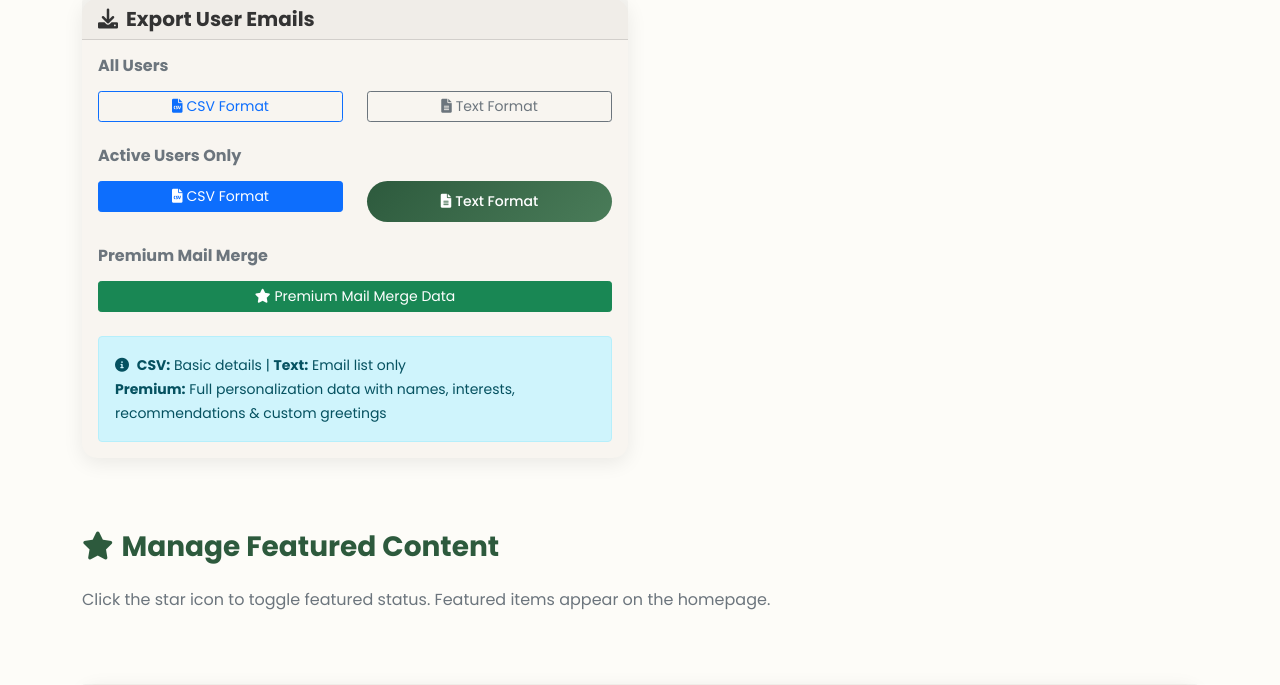
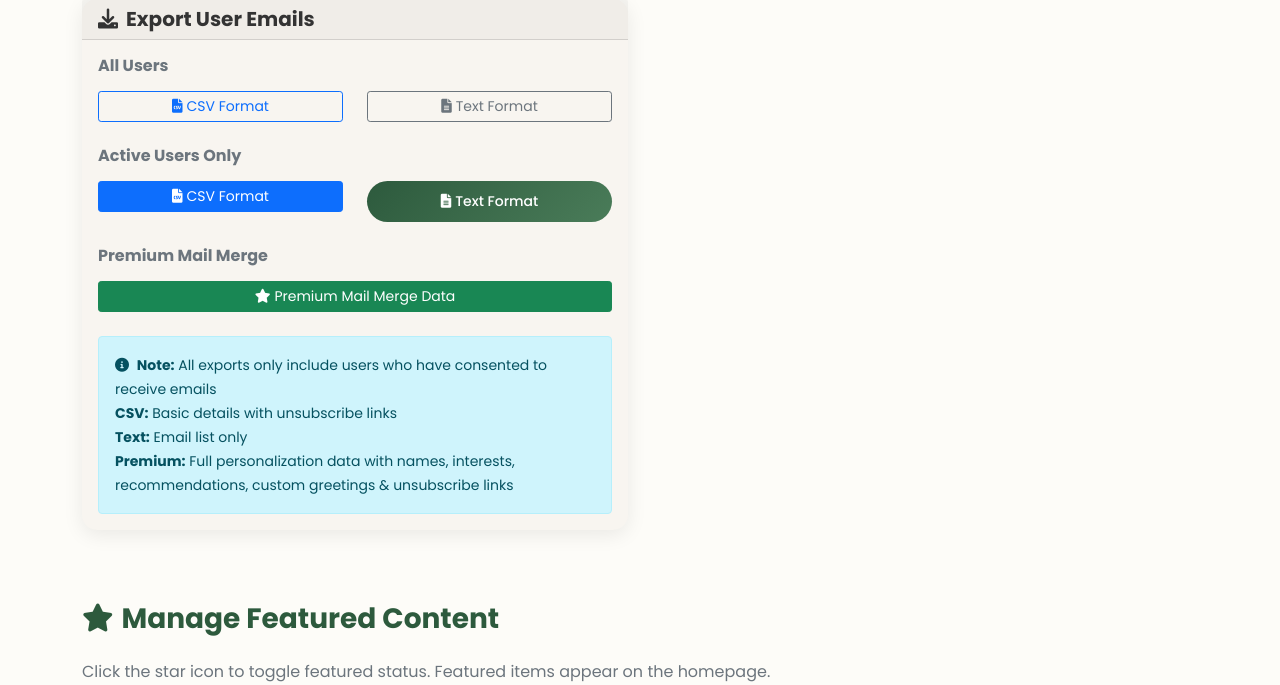
Before and after one commit to dsneed123/HygGeo, a Django app: page /admin/dashboard/ in a window 1280 px wide; the page is wider, and only the part inside the window is pictured. Shown: the part 2245-2930 px from the top of that part. Run offline with Django 5.2, Linux system fonts and the light colour scheme; a user stored in the database is signed in; data comes from the database, SQL or seed files in the repository; some libraries are stand-ins or nearby versions.

Commit message:
email list fix

```diff
--- a/HygGeo/accounts/models.py
+++ b/HygGeo/accounts/models.py
@@ -48,7 +48,8 @@ class UserProfile(models.Model):
 
     def get_unsubscribe_url(self):
         from django.urls import reverse
-        return reverse('unsubscribe', kwargs={'token': self.unsubscribe_token})
+        # Include ?confirm=1 for one-click unsubscribe (email best practice)
+        return reverse('unsubscribe', kwargs={'token': self.unsubscribe_token}) + '?confirm=1'
 
 class TravelSurvey(models.Model):
     """Survey responses for travel interests and preferences"""
--- a/HygGeo/accounts/templates/accounts/unsubscribe_confirm.html
+++ b/HygGeo/accounts/templates/accounts/unsubscribe_confirm.html
@@ -44,6 +44,10 @@
                         </a>
                     </form>
 
+                    <p class="text-muted small">
+                        <strong>Quick Link:</strong> <a href="{% url 'unsubscribe' token %}?confirm=1">Click here to unsubscribe immediately</a> without confirmation.
+                    </p>
+
                     <hr class="my-4">
 
                     <p class="text-muted small">
--- a/HygGeo/accounts/templates/accounts/unsubscribe_success.html
+++ b/HygGeo/accounts/templates/accounts/unsubscribe_success.html
@@ -40,7 +40,7 @@
                     <hr class="my-4">
 
                     <p class="text-muted small">
-                        Changed your mind? You can <a href="{% url 'resubscribe' user.userprofile.unsubscribe_token %}">resubscribe here</a> at any time.
+                        Changed your mind? You can <a href="{% url 'resubscribe' token %}?confirm=1">resubscribe here</a> at any time.
                     </p>
 
                     <p class="text-muted small">
--- a/HygGeo/accounts/templates/admin-dashboard.html
+++ b/HygGeo/accounts/templates/admin-dashboard.html
@@ -330,8 +330,10 @@
                         <div class="alert alert-info mt-3 mb-0">
                             <small>
                                 <i class="fas fa-info-circle me-1"></i>
-                                <strong>CSV:</strong> Basic details | <strong>Text:</strong> Email list only<br>
-                                <strong>Premium:</strong> Full personalization data with names, interests, recommendations & custom greetings
+                                <strong>Note:</strong> All exports only include users who have consented to receive emails<br>
+                                <strong>CSV:</strong> Basic details with unsubscribe links<br>
+                                <strong>Text:</strong> Email list only<br>
+                                <strong>Premium:</strong> Full personalization data with names, interests, recommendations, custom greetings & unsubscribe links
                             </small>
                         </div>
                     </div>
--- a/HygGeo/accounts/views.py
+++ b/HygGeo/accounts/views.py
@@ -450,7 +450,7 @@ def admin_dashboard(request):
 
 @user_passes_test(lambda u: u.is_staff, login_url='/accounts/login/')
 def export_all_emails_csv(request):
-    """Export all user emails as CSV file with mail merge fields"""
+    """Export all user emails (with email consent) as CSV file with mail merge fields"""
     response = HttpResponse(content_type='text/csv')
     response['Content-Disposition'] = 'attachment; filename="user_emails_mail_merge.csv"'
 
@@ -458,11 +458,13 @@ def export_all_emails_csv(request):
     # Mail merge friendly headers
     writer.writerow([
         'Email', 'FirstName', 'LastName', 'FullName', 'Username',
-        'DateJoined', 'IsActive', 'Location', 'TravelInterests', 'SustainabilityPriority'
+        'DateJoined', 'IsActive', 'Location', 'TravelInterests', 'SustainabilityPriority', 'UnsubscribeLink'
     ])
 
-    # Get all users with related profile data
-    users = User.objects.select_related('userprofile').prefetch_related('travel_surveys').all()
+    # Get all users with email consent and related profile data
+    users = User.objects.filter(
+        userprofile__email_consent=True
+    ).select_related('userprofile').prefetch_related('travel_surveys')
 
     for user in users:
         # Get user profile if it exists
@@ -486,6 +488,11 @@ def export_all_emails_csv(request):
         if profile and profile.sustainability_priority:
             priorities = {1: 'Low', 2: 'Medium', 3: 'High', 4: 'Very High', 5: 'Essential'}
             sustainability_priority = priorities.get(profile.sustainability_priority, 'Medium')
+
+        # Get unsubscribe link
+        unsubscribe_link = ''
+        if profile and profile.unsubscribe_token:
+            unsubscribe_link = request.build_absolute_uri(profile.get_unsubscribe_url())
 
         writer.writerow([
             user.email,
@@ -497,25 +504,31 @@ def export_all_emails_csv(request):
             'Yes' if user.is_active else 'No',
             profile.location if profile else '',
             travel_interests,
-            sustainability_priority
+            sustainability_priority,
+            unsubscribe_link
         ])
 
     return response
 
 @user_passes_test(lambda u: u.is_staff, login_url='/accounts/login/')
 def export_all_emails_text(request):
-    """Export all user emails as plain text file"""
+    """Export all user emails (with email consent) as plain text file"""
     response = HttpResponse(content_type='text/plain')
     response['Content-Disposition'] = 'attachment; filename="all_user_emails.txt"'
 
-    emails = [user.email for user in User.objects.all() if user.email]
+    # Only export users with email consent
+    emails = [
+        user.email for user in User.objects.filter(
+            userprofile__email_consent=True
+        ).select_related('userprofile') if user.email
+    ]
     response.write(', '.join(emails))
 
     return response
 
 @user_passes_test(lambda u: u.is_staff, login_url='/accounts/login/')
 def export_active_emails_csv(request):
-    """Export active user emails as CSV file with mail merge fields"""
+    """Export active user emails (with email consent) as CSV file with mail merge fields"""
     response = HttpResponse(content_type='text/csv')
     response['Content-Disposition'] = 'attachment; filename="active_users_mail_merge.csv"'
 
@@ -523,11 +536,14 @@ def export_active_emails_csv(request):
     # Mail merge friendly headers
     writer.writerow([
         'Email', 'FirstName', 'LastName', 'FullName', 'Username',
-        'DateJoined', 'Location', 'TravelInterests', 'SustainabilityPriority', 'BudgetRange'
+        'DateJoined', 'Location', 'TravelInterests', 'SustainabilityPriority', 'BudgetRange', 'UnsubscribeLink'
     ])
 
-    # Get active users with related profile data
-    users = User.objects.filter(is_active=True).select_related('userprofile').prefetch_related('travel_surveys')
+    # Get active users with email consent and related profile data
+    users = User.objects.filter(
+        is_active=True,
+        userprofile__email_consent=True
+    ).select_related('userprofile').prefetch_related('travel_surveys')
 
     for user in users:
         # Get user profile if it exists
@@ -563,6 +579,11 @@ def export_active_emails_csv(request):
             }
             budget_range = budget_ranges.get(latest_survey.budget_range, latest_survey.budget_range)
 
+        # Get unsubscribe link
+        unsubscribe_link = ''
+        if profile and profile.unsubscribe_token:
+            unsubscribe_link = request.build_absolute_uri(profile.get_unsubscribe_url())
+
         writer.writerow([
             user.email,
             first_name,
@@ -573,18 +594,25 @@ def export_active_emails_csv(request):
             profile.location if profile else '',
             travel_interests,
             sustainability_priority,
-            budget_range
+            budget_range,
+            unsubscribe_link
         ])
 
     return response
 
 @user_passes_test(lambda u: u.is_staff, login_url='/accounts/login/')
 def export_active_emails_text(request):
-    """Export active user emails as plain text file"""
+    """Export active user emails (with email consent) as plain text file"""
     response = HttpResponse(content_type='text/plain')
     response['Content-Disposition'] = 'attachment; filename="active_user_emails.txt"'
 
-    emails = [user.email for user in User.objects.filter(is_active=True) if user.email]
+    # Only export active users with email consent
+    emails = [
+        user.email for user in User.objects.filter(
+            is_active=True,
+            userprofile__email_consent=True
+        ).select_related('userprofile') if user.email
+    ]
     response.write(', '.join(emails))
 
     return response
@@ -601,11 +629,14 @@ def export_mail_merge_premium(request):
         'Email', 'FirstName', 'LastName', 'FullName', 'Username',
         'DateJoined', 'Location', 'TravelInterests', 'SustainabilityPriority', 'BudgetRange',
         'GroupSizePreference', 'TripDurationPreference', 'DreamDestination', 'HasCompletedSurvey',
-        'TopRecommendation', 'RecommendationCount', 'PersonalizedGreeting'
+        'TopRecommendation', 'RecommendationCount', 'PersonalizedGreeting', 'UnsubscribeLink'
     ])
 
-    # Get active users with all related data
-    users = User.objects.filter(is_active=True).select_related('userprofile').prefetch_related(
+    # Get active users with email consent and all related data
+    users = User.objects.filter(
+        is_active=True,
+        userprofile__email_consent=True
+    ).select_related('userprofile').prefetch_related(
         'travel_surveys', 'recommendations__experience__destination'
     )
 
@@ -666,6 +697,11 @@ def export_mail_merge_premium(request):
             personalized_greeting += f" We know you love {travel_interests.lower()}."
         if dream_destination:
             personalized_greeting += f" Your dream destination of {dream_destination} awaits!"
+
+        # Get unsubscribe link
+        unsubscribe_link = ''
+        if profile and profile.unsubscribe_token:
+            unsubscribe_link = request.build_absolute_uri(profile.get_unsubscribe_url())
 
         writer.writerow([
             user.email,
@@ -684,7 +720,8 @@ def export_mail_merge_premium(request):
             'Yes' if latest_survey else 'No',
             top_recommendation,
             recommendation_count,
-            personalized_greeting
+            personalized_greeting,
+            unsubscribe_link
         ])
 
     return response
@@ -1697,18 +1734,19 @@ def send_template_email(request, template_id):
     })
 
 def unsubscribe_view(request, token):
-    """Handle email unsubscribe requests"""
+    """Handle email unsubscribe requests - supports both one-click and confirmation"""
     try:
         profile = UserProfile.objects.get(unsubscribe_token=token)
         user = profile.user
 
-        if request.method == 'POST':
+        # Support one-click unsubscribe (common email best practice)
+        if request.method == 'POST' or request.GET.get('confirm') == '1':
             profile.email_consent = False
             profile.save()
             messages.success(request, f'You have been successfully unsubscribed from HygGeo email communications.')
-            return render(request, 'accounts/unsubscribe_success.html', {'user': user})
-
-        # Show confirmation page
+            return render(request, 'accounts/unsubscribe_success.html', {'user': user, 'token': token})
+
+        # Show confirmation page for regular clicks
         return render(request, 'accounts/unsubscribe_confirm.html', {
             'user': user,
             'token': token
@@ -1719,18 +1757,19 @@ def unsubscribe_view(request, token):
         return render(request, 'accounts/unsubscribe_error.html')
 
 def resubscribe_view(request, token):
-    """Handle email resubscribe requests"""
+    """Handle email resubscribe requests - supports both one-click and confirmation"""
     try:
         profile = UserProfile.objects.get(unsubscribe_token=token)
         user = profile.user
 
-        if request.method == 'POST':
+        # Support one-click resubscribe
+        if request.method == 'POST' or request.GET.get('confirm') == '1':
             profile.email_consent = True
             profile.save()
             messages.success(request, f'You have been successfully resubscribed to HygGeo email communications.')
-            return render(request, 'accounts/resubscribe_success.html', {'user': user})
-
-        # Show confirmation page
+            return render(request, 'accounts/resubscribe_success.html', {'user': user, 'token': token})
+
+        # Show confirmation page for regular clicks
         return render(request, 'accounts/resubscribe_confirm.html', {
             'user': user,
             'token': token
```
